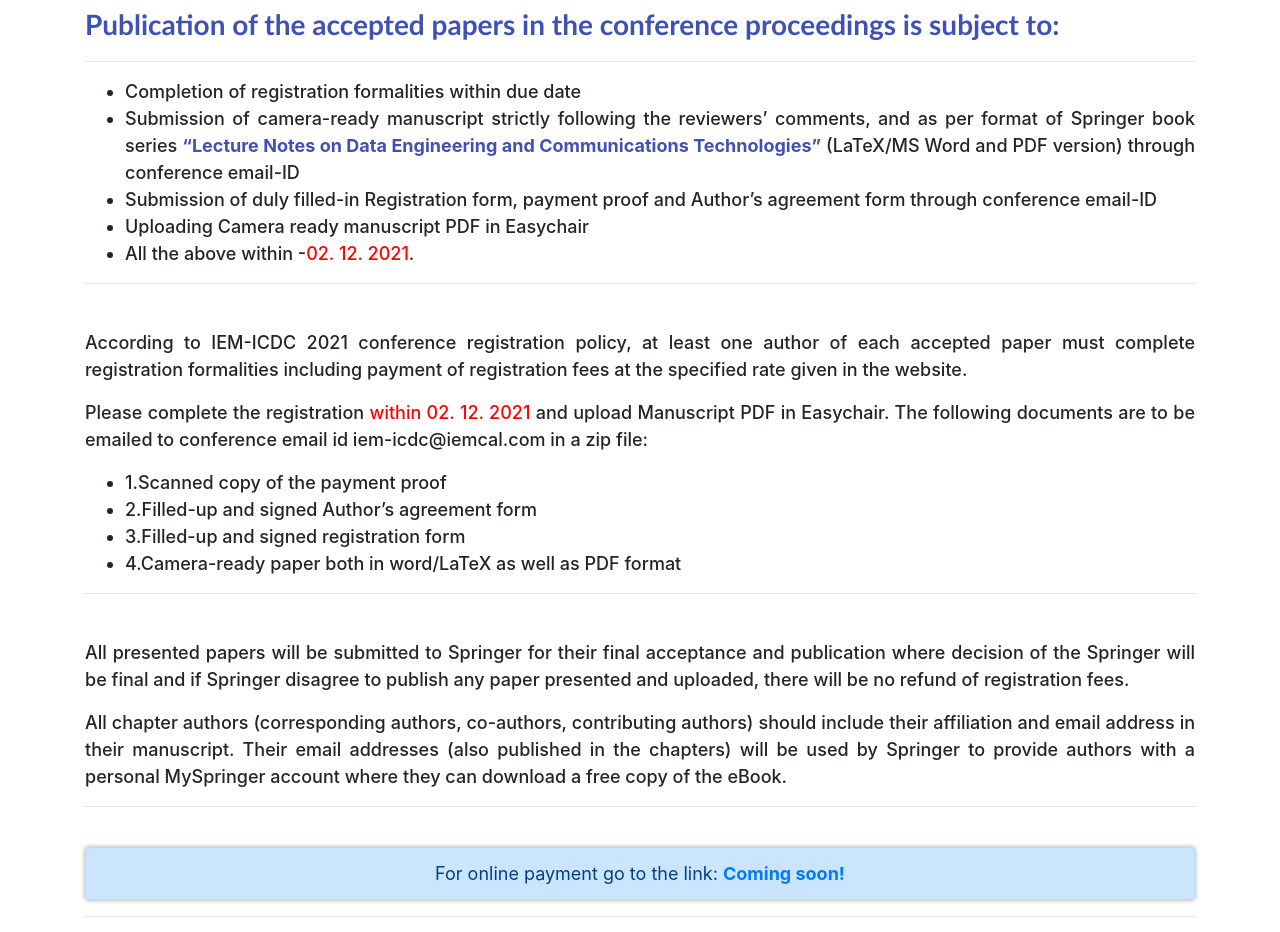
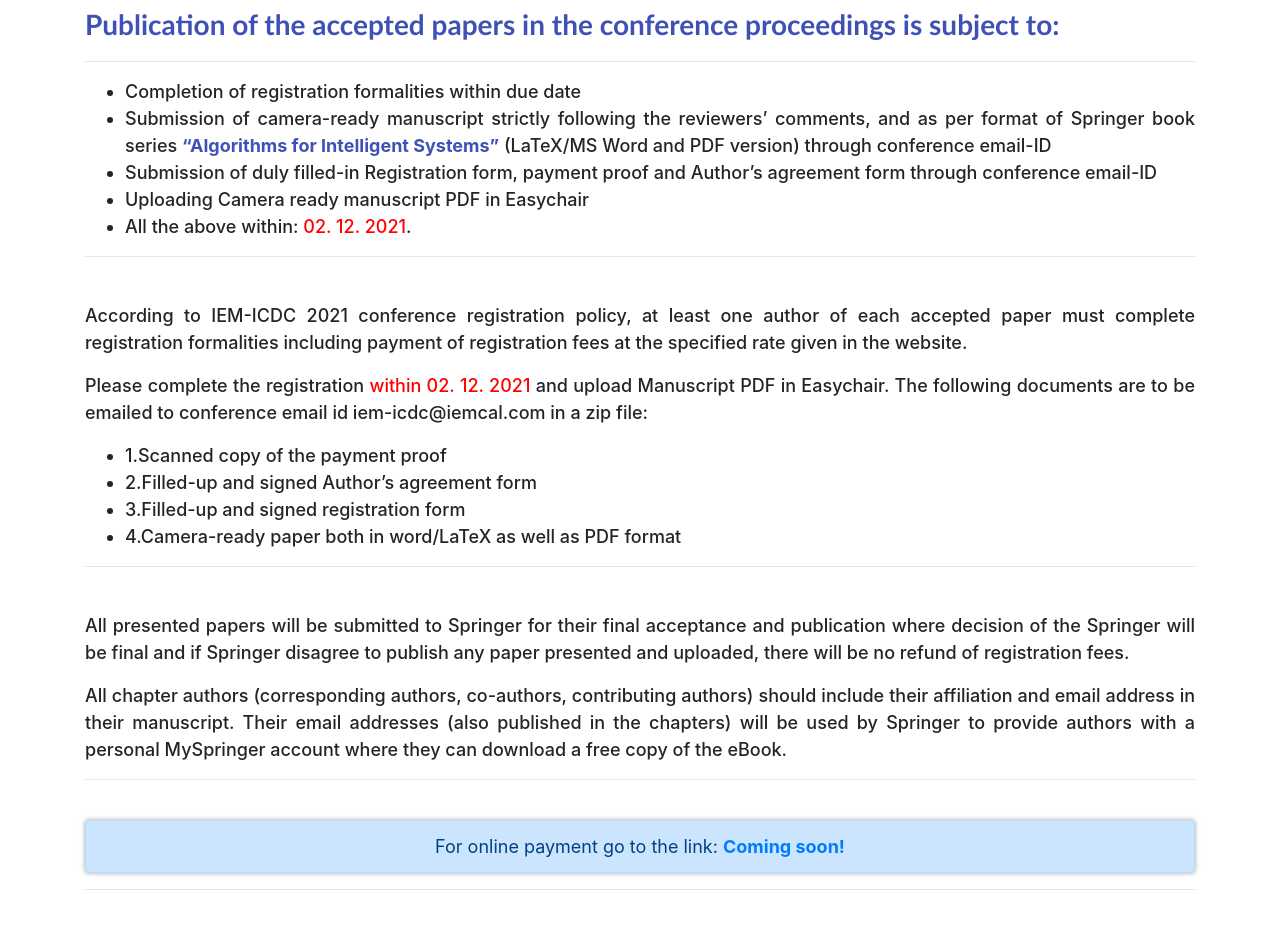
Before and after one commit to aneesh-141/IEM-ICDC-2021, a plain HTML site: page registration.html in a window 1280 px wide. Shown: the part 969-1901 px from the top of the page. Drawn offline with nearby package versions, Linux system fonts and the light colour scheme.

Commit message:
Registration Page up commit(no link)

```diff
--- a/registration.html
+++ b/registration.html
@@ -169,10 +169,10 @@ probable publication.</p>
 
     <ul>
         <li style="font-size: 18px; font-weight: 500; text-align: justify;">Completion of registration formalities within due date</li>
-        <li style="font-size: 18px; font-weight: 500; text-align: justify;">Submission of camera-ready manuscript strictly following the reviewers’ comments, and as per format of Springer book series <span style="color:#3f51b5; font-weight: bold;">“Lecture Notes on Data Engineering and Communications Technologies”</span> (LaTeX/MS Word and PDF version) through conference email-ID</li>
+        <li style="font-size: 18px; font-weight: 500; text-align: justify;">Submission of camera-ready manuscript strictly following the reviewers’ comments, and as per format of Springer book series <span style="color:#3f51b5; font-weight: bold;">“Algorithms for Intelligent Systems”</span> (LaTeX/MS Word and PDF version) through conference email-ID</li>
         <li style="font-size: 18px; font-weight: 500; text-align: justify;">Submission of duly filled-in Registration form, payment proof and Author’s agreement form through conference email-ID</li>
         <li style="font-size: 18px; font-weight: 500; text-align: justify;">Uploading Camera ready manuscript PDF in Easychair</li>
-        <li style="font-size: 18px; font-weight: 500; text-align: justify;">All the above within -<span style="color: red">02. 12. 2021</span>.</li>
+        <li style="font-size: 18px; font-weight: 500; text-align: justify;">All the above within: <span style="color: red">02. 12. 2021</span>.</li>
     </ul>
      <hr>
      <p style="font-size: 18px; font-weight: 500; text-align: justify; margin-top: 45px;">According to IEM-ICDC 2021 conference registration policy, at least one author of each accepted paper must complete registration formalities including payment of registration fees at the specified rate given in the website.</p>
```
Also changed, not shown: 1 other file.
